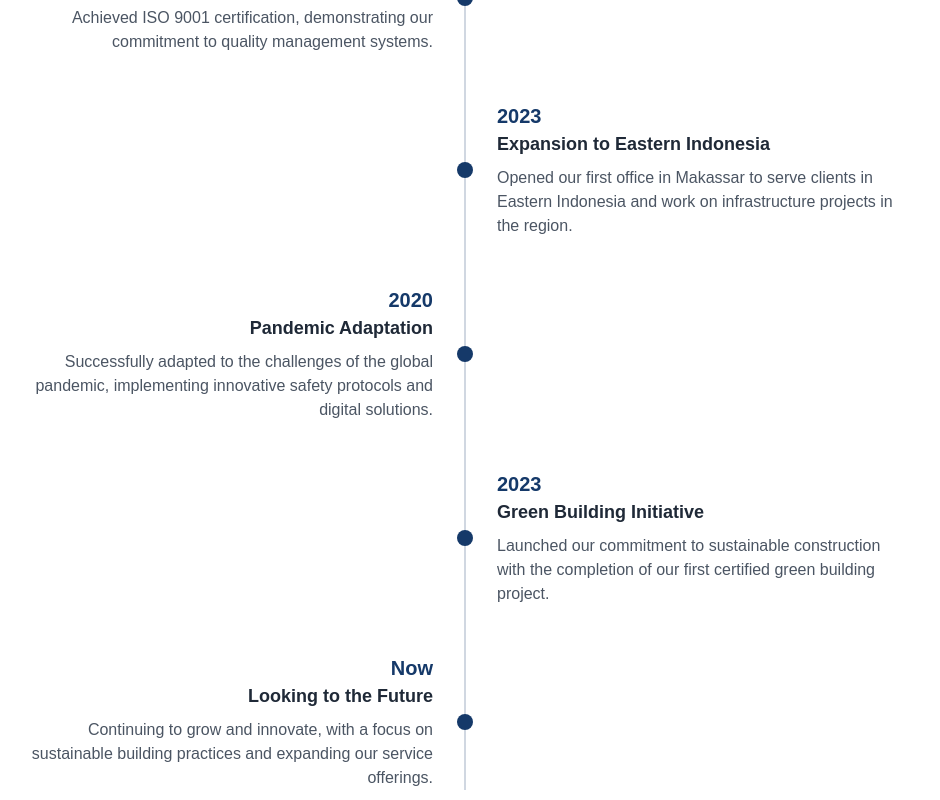
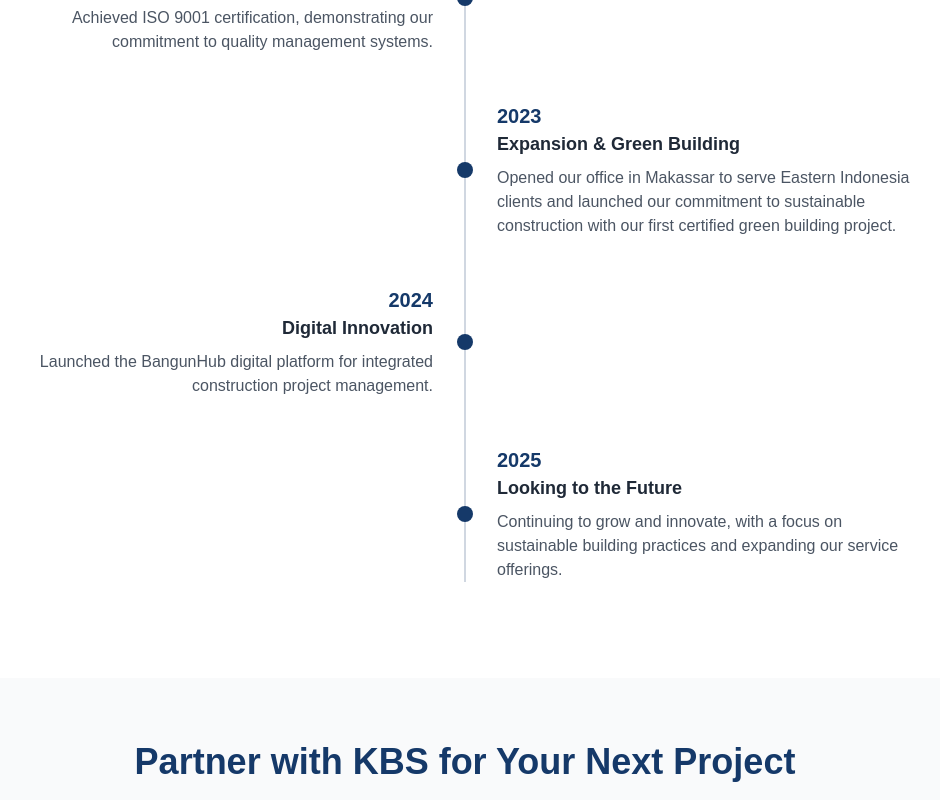
Before and after one commit to marcelaritonang/website-pt.kbs, a Next.js app: page /about/profile in a window 1280 px wide. Shown: the part 2920-3720 px from the top of the page, without its empty margins (175-1115 px from the left). Built offline with nearby package versions, Linux system fonts and the light colour scheme.

Commit message:
fix: timeline order and remove duplicates in profile page

```diff
--- a/src/app/about/profile/page.tsx
+++ b/src/app/about/profile/page.tsx
@@ -118,21 +118,16 @@ export default function ProfilPerusahaan() {
           },
           {
             year: "2023",
-            title: "Expansion to Eastern Indonesia",
-            desc: "Opened our first office in Makassar to serve clients in Eastern Indonesia and work on infrastructure projects in the region."
+            title: "Expansion & Green Building",
+            desc: "Opened our office in Makassar to serve Eastern Indonesia clients and launched our commitment to sustainable construction with our first certified green building project."
           },
           {
-            year: "2020",
-            title: "Pandemic Adaptation",
-            desc: "Successfully adapted to the challenges of the global pandemic, implementing innovative safety protocols and digital solutions."
+            year: "2024",
+            title: "Digital Innovation",
+            desc: "Launched the BangunHub digital platform for integrated construction project management."
           },
           {
-            year: "2023",
-            title: "Green Building Initiative",
-            desc: "Launched our commitment to sustainable construction with the completion of our first certified green building project."
-          },
-          {
-            year: "Now",
+            year: "2025",
             title: "Looking to the Future",
             desc: "Continuing to grow and innovate, with a focus on sustainable building practices and expanding our service offerings."
           }
@@ -237,21 +232,16 @@ export default function ProfilPerusahaan() {
           },
           {
             year: "2023",
-            title: "Ekspansi ke Indonesia Timur",
-            desc: "Membuka kantor pertama kami di Makassar untuk melayani klien di Indonesia Timur dan mengerjakan proyek infrastruktur di wilayah tersebut."
+            title: "Ekspansi & Bangunan Hijau",
+            desc: "Membuka kantor di Makassar untuk melayani klien di Indonesia Timur dan meluncurkan komitmen konstruksi berkelanjutan dengan proyek bangunan bersertifikat hijau pertama."
           },
           {
             year: "2024",
-            title: "Adaptasi & Inovasi Digital",
-            desc: "Berhasil beradaptasi dengan tantangan industri, menerapkan protokol keselamatan inovatif dan meluncurkan platform digital BangunHub."
+            title: "Inovasi Digital",
+            desc: "Meluncurkan platform digital BangunHub untuk manajemen proyek konstruksi terintegrasi."
           },
           {
-            year: "2023",
-            title: "Inisiatif Bangunan Hijau",
-            desc: "Meluncurkan komitmen kami untuk konstruksi berkelanjutan dengan penyelesaian proyek bangunan bersertifikat hijau pertama kami."
-          },
-          {
-            year: "Sekarang",
+            year: "2025",
             title: "Menatap Masa Depan",
             desc: "Terus tumbuh dan berinovasi, dengan fokus pada praktik bangunan berkelanjutan dan memperluas penawaran layanan kami."
           }
```
